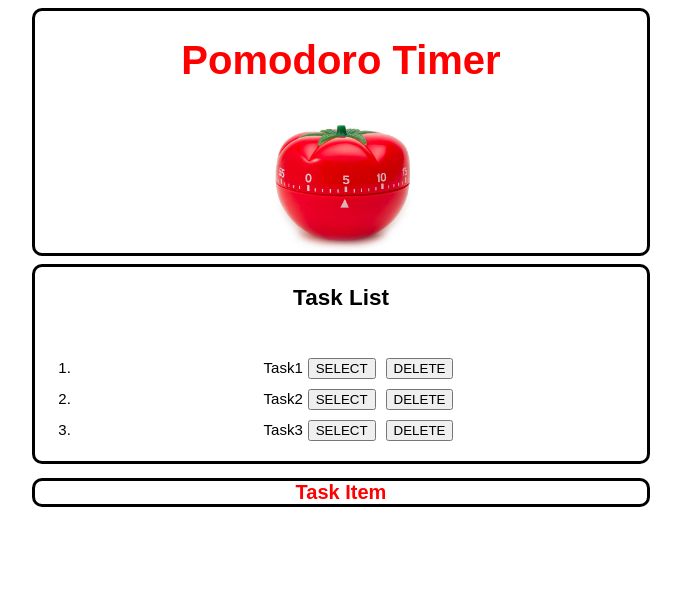
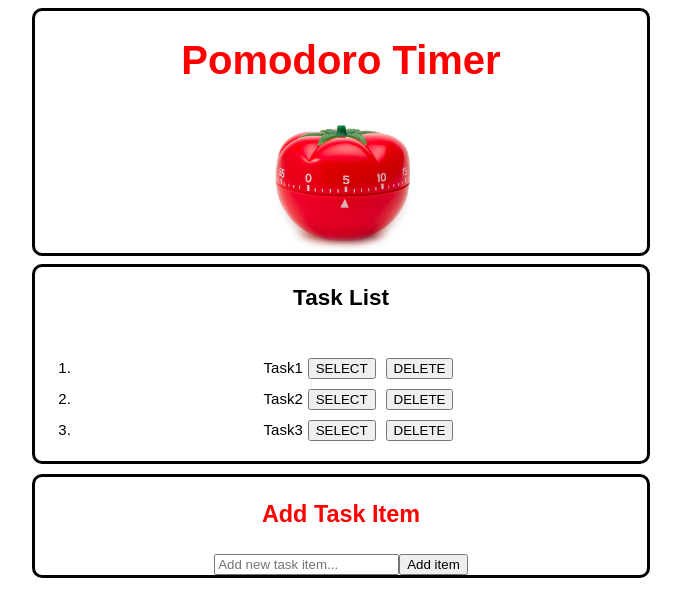
Before and after one commit to elesian/pomodoro-react-app, a React (Create React App) app: page / in a window 1280 px wide. Shown: the top 616 px of the page, without its empty margins (299-980 px from the left). Built offline with nearby package versions, Linux system fonts and the light colour scheme.

Commit message:
tasks correctly added and removed

```diff
--- a/src/App.css
+++ b/src/App.css
@@ -60,3 +60,16 @@
 .button {
   margin: 5px;
 }
+
+.input {
+  font-family: Arial;
+  color: red;
+  border: black;
+  border-style: solid;
+  border-radius: 10px;
+  justify-content: top;
+  font-size: 20px;
+  display: flex;
+  flex-direction: column;
+  margin-top: 10px;
+}
--- a/src/TaskItem.js
+++ b/src/TaskItem.js
@@ -1,8 +1,35 @@
 /** @format */
 
-const TaskItem = (props) => {
+import React from 'react';
+import { useState } from 'react';
 
-    return ( <h1 className="Header">Task Item</h1>)
+const TaskItem = ({ setList }) => {
+  const [newItem, setNewItem] = useState('');
+
+  const handleSubmit = (event) => {
+    // prevent the forms default behaviour
+    event.preventDefault();
+    // add the newItem to our list in App
+    setList((currList) => {
+      return [...currList, newItem];
+    });
+    // reset the input to be empty
+    setNewItem('');
+  };
+
+  return (
+    <div className="input">
+      <h3>Add Task Item</h3>
+      <form onSubmit={handleSubmit}>
+        <input
+          value={newItem}
+          placeholder="Add new task item..."
+          onChange={(event) => setNewItem(event.target.value)}
+        />
+        <button type="submit">Add item</button>
+      </form>
+    </div>
+  );
 };
 
 export default TaskItem;
--- a/src/TaskList.js
+++ b/src/TaskList.js
@@ -6,9 +6,14 @@ import { useState } from 'react';
 import Timer from './Timer';
 
 const removeItem = (cb, task, list, setCurrentTask) => {
-  setCurrentTask('');
   const arrayValue = list.filter((element) => element !== task);
   console.log(arrayValue);
+  setCurrentTask(arrayValue[0]);
+
+  if (arrayValue.length === 0) {
+    setCurrentTask('');
+  }
+
   cb(() => {
     return arrayValue;
   });
@@ -17,6 +22,7 @@ const removeItem = (cb, task, list, setCurrentTask) => {
 const resetTimer = (setReset, task, setCurrentTask) => {
   setReset(true);
   setCurrentTask(task);
+  console.log(task);
 };
 
 const TaskList = () => {
@@ -25,9 +31,9 @@ const TaskList = () => {
   const [task, setCurrentTask] = useState('');
   return (
     <div>
-      {task !== '' && list.includes(task) ? (
+      {list.length !== 0 && task !== '' ? (
         <div>
-          <Timer currentTask={task} reset={reset} resetFunction={setReset} />
+          <Timer currentTask={task} />
         </div>
       ) : null}
       <div className="task-list">
@@ -60,8 +66,7 @@ const TaskList = () => {
           <h3>You have no outstanding tasks</h3>
         )}
       </div>
-
-      <TaskItem></TaskItem>
+      <TaskItem setList={setList}></TaskItem>
     </div>
   );
 };
--- a/src/Timer.js
+++ b/src/Timer.js
@@ -4,11 +4,11 @@ import React from 'react';
 import { useState, useEffect } from 'react';
 
 const Timer = ({
-  initialSeconds = 5,
+  initialSeconds = 2,
   initialMinute = 0,
   currentTask,
-  reset,
-  resetFunction,
+  pause,
+  setPause,
 }) => {
   const timerColour = document.querySelector('.timer-style');
   const [minutes, setMinutes] = useState(initialMinute);
```
